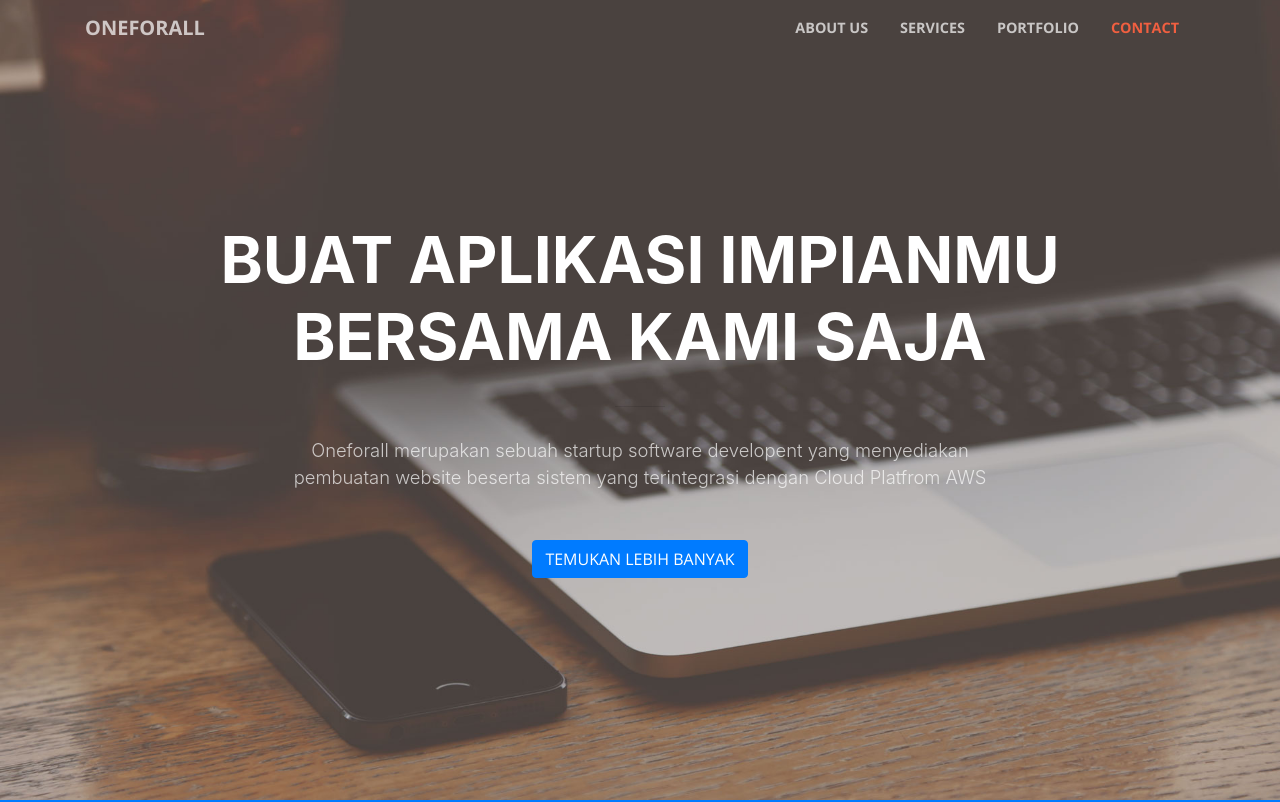
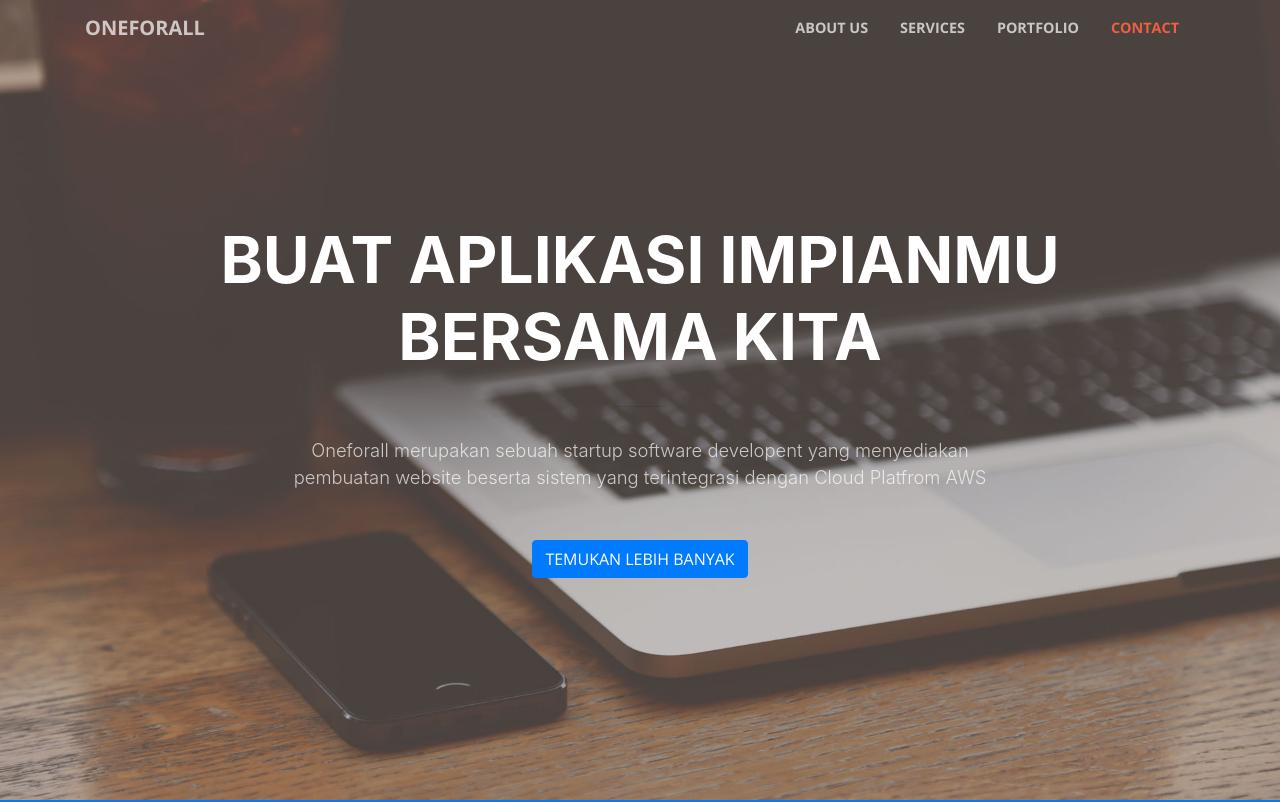
Before and after one commit to arizalsandi/landingpage, a website with bundled scripts: page index.html in a window 1280 px wide. Shown: the top 802 px of the page. Built offline with nearby package versions, Linux system fonts and the light colour scheme.

Commit message:
change Index.html

```diff
--- a/index.html
+++ b/index.html
@@ -59,7 +59,7 @@
       <div class="row">
         <div class="col-lg-10 mx-auto">
           <h1 class="text-uppercase">
-            <strong>Buat Aplikasi Impianmu bersama kami saja</strong>
+            <strong>Buat Aplikasi Impianmu Bersama KITA</strong>
           </h1>
           <hr>
         </div>
```
